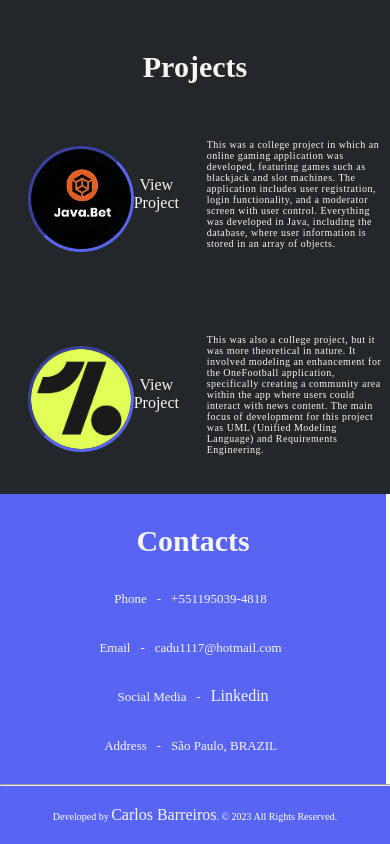
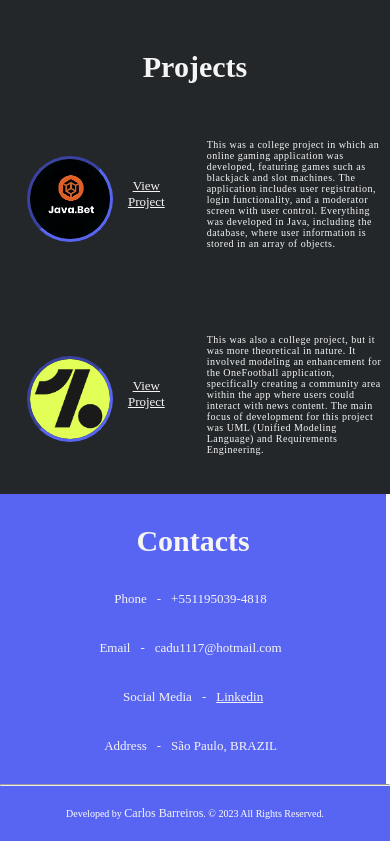
Before and after one commit to carlosecbarreiros/portfolio, a plain HTML site: page index.html in a window 390 px wide. Shown: the part 982-1826 px from the top of the page. Drawn offline with nearby package versions, Linux system fonts and the light colour scheme.

Commit message:
Update style.css

```diff
--- a/style.css
+++ b/style.css
@@ -21,10 +21,26 @@ img {
     margin-top: 40px;
 }
 
-a {
+a.a {
     text-decoration: none;
     font-size: 20px;
     color: whitesmoke;
+}
+
+a {
+    font-size: 20px;
+    margin: 15px;
+    color: whitesmoke;
+}
+
+a.link-me{
+    font-size: 17;
+    margin: 0;
+    text-decoration: none;
+}
+
+a.linkedin{
+    margin: 0;
 }
 
 section {
@@ -64,7 +80,7 @@ section {
     padding: 0rem 1rem;
 }
 
-.container-projects{
+.container-projects {
     height: auto;
     padding-top: 20px;
     width: 99;
@@ -95,7 +111,7 @@ section {
     text-align: center;
 }
 
-.img2{
+.img2 {
     max-width: 200px;
     border-style: inset;
     border-color: #5865F2;
@@ -117,7 +133,7 @@ section {
     position: relative
 }
 
-.card-wrapper h2{
+.card-wrapper h2 {
     font-size: 25px;
     text-transform: uppercase;
     letter-spacing: 4px;
@@ -125,9 +141,6 @@ section {
     transition: 0.5s ease-in-out;
 }
 
-.link {
-    margin: 20px;
-}
 
 .container-contacts {
     height: auto;
@@ -142,7 +155,7 @@ section {
     padding-bottom: 20px;
 }
 
-#contacts-title{
+#contacts-title {
     font-size: 40px;
     margin-bottom: 50px;
     text-align: center;
@@ -160,7 +173,7 @@ section {
     margin-right: 20px;
 }
 
-.footer{
+.footer {
     background-color: #5865F2;
     color: white;
     padding: 20px;
@@ -171,11 +184,11 @@ section {
 hr {
     margin: 0;
     padding: 0;
-  }
+}
 
 html {
     overflow-x: hidden;
-  }
+}
 
 @media screen and (max-width: 480px) {
     .header-container {
@@ -187,8 +200,17 @@ html {
         margin-top: 20px;
     }
 
+    a.a {
+        font-size: 16px;
+
+    }
+
     a {
-        font-size: 16px;
+        font-size: 13px;
+    }
+
+    a.link-me {
+        font-size: 12px;
     }
 
     section {
@@ -228,7 +250,7 @@ html {
     }
 
     .img2 {
-        max-width: 100px;
+        max-width: 80px;
         margin-top: 10px;
     }
 
@@ -262,7 +284,7 @@ html {
         padding: 10px;
     }
 
-    .link{
+    .link {
         font-size: 17;
     }
 }
```
